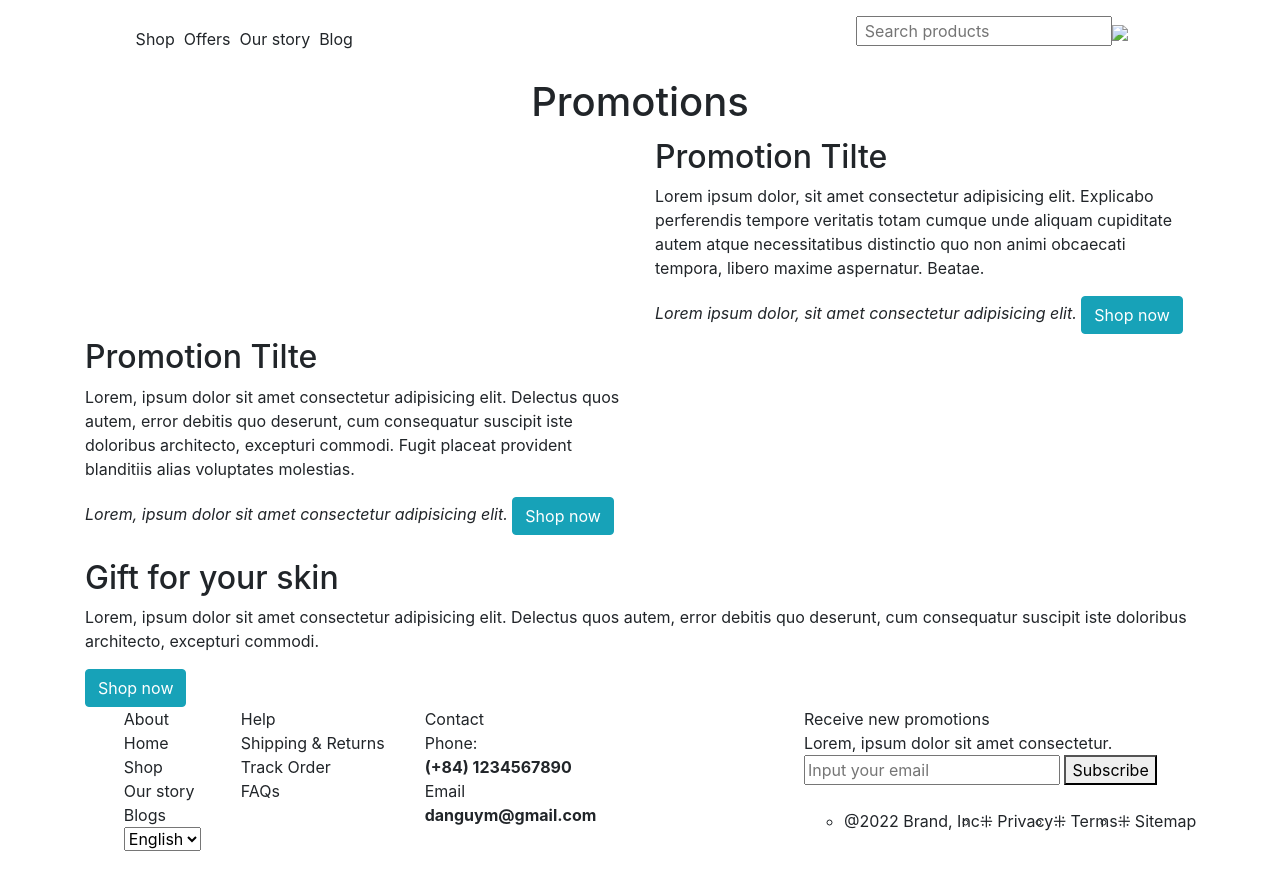
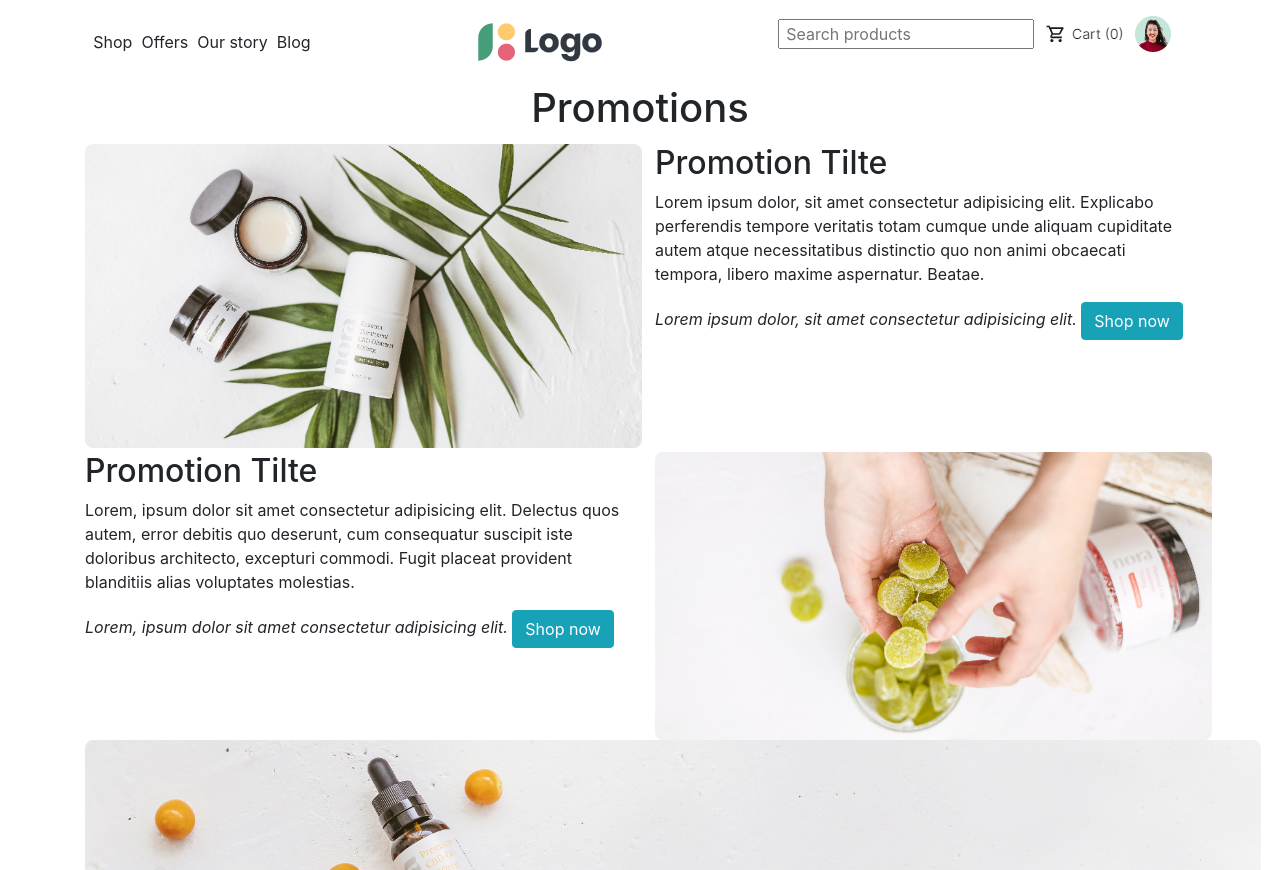
Before and after one commit to Khangdora/HTCNWeb-Bootstrap, a plain HTML site: page index.html in a window 1280 px wide. Shown: the top 870 px of the page. Drawn offline with Linux system fonts and the light colour scheme; files whose address does not match are found by name.

Commit message:
update file

```diff
--- a/index.html
+++ b/index.html
@@ -40,7 +40,7 @@
                     </li>
                 </ul>
                 <div class="logo">
-                    <img src="./0_Event promotions/Image 1.png" alt="">
+                    <img src="images/Image 1.png" alt="">
                 </div>
                 <div>
                     <ul class="navbar navbar-expand d-flex align-content-center justify-content-lg-around">
@@ -49,12 +49,12 @@
                         </span>
                         <span class="user_do_something">
                             <div>
-                                <img src="./0_Event promotions/Button 1.png" alt="">
+                                <img src="images/Button 1.png" alt="">
                             </div>
                         </span>
                         <span class="user_do_something">
                             <div>
-                                <img src="./0_Event promotions/Avatar 1.png " alt=" ">
+                                <img src="images/Avatar 1.png " alt=" ">
                             </div>
                         </span>
                     </ul>
@@ -74,7 +74,7 @@
             <div class="center">
                 <div class="content row mt-1">
                     <div class="items_content col-xl-6">
-                        <img src="./0_Event promotions/Image 1 (1).png" alt="">
+                        <img src="images/Image 1 (1).png" alt="">
                     </div>
                     <div class="items_content col-xl-6">
                         <div class="tittle_items_content">
```
Also changed, not shown: images/A_Event promotions.png (added), images/Avatar 1.png (added), images/Button 1.png (added), images/Facebook 1.png (added), images/Image 1 (1).png (added), images/Image 1 (2).png (added), images/Image 1 (3).png (added), images/Image 1.png (added), images/LinkedIn 1.png (added), images/Twitter 1.png (added), images/YouTube 1.png (added).
